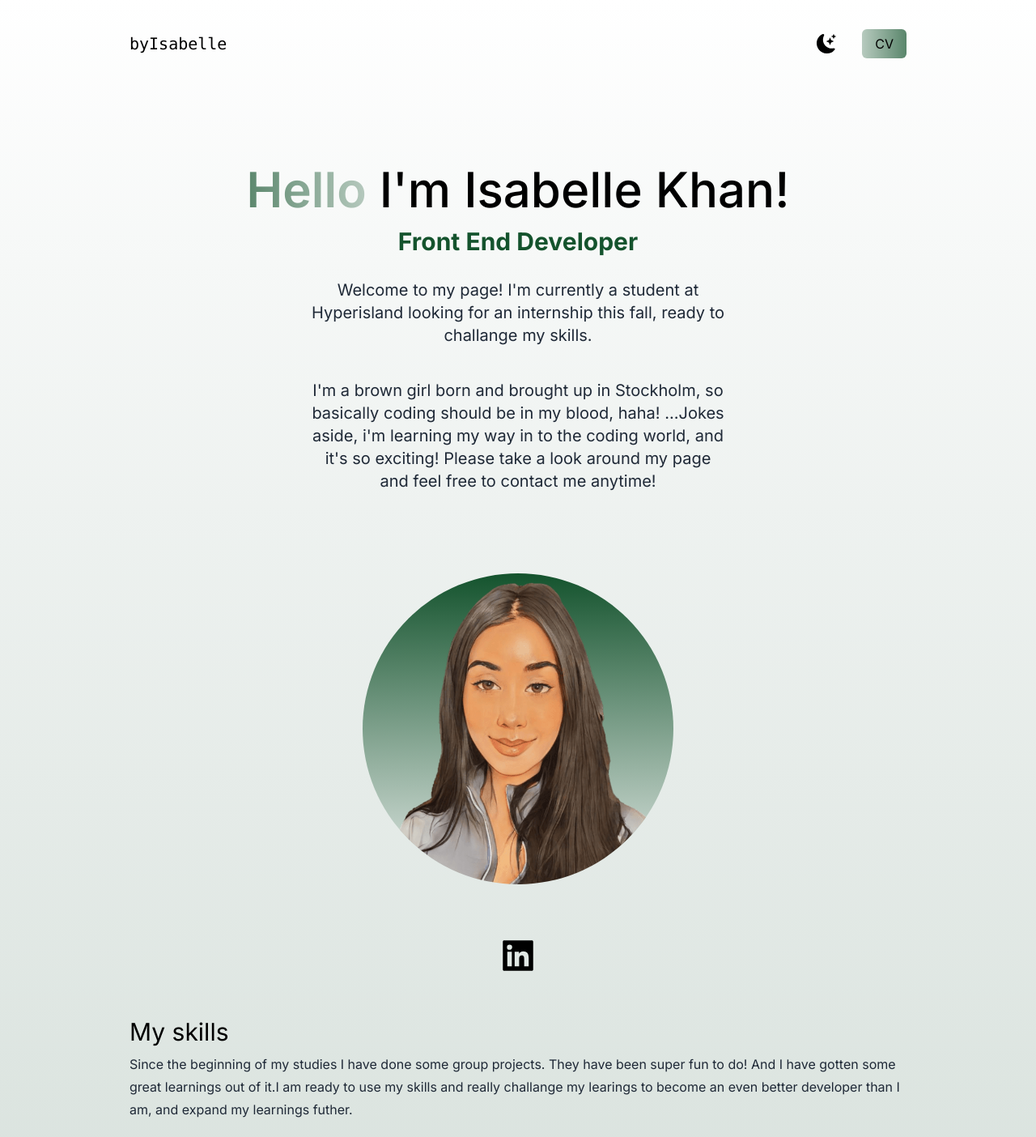
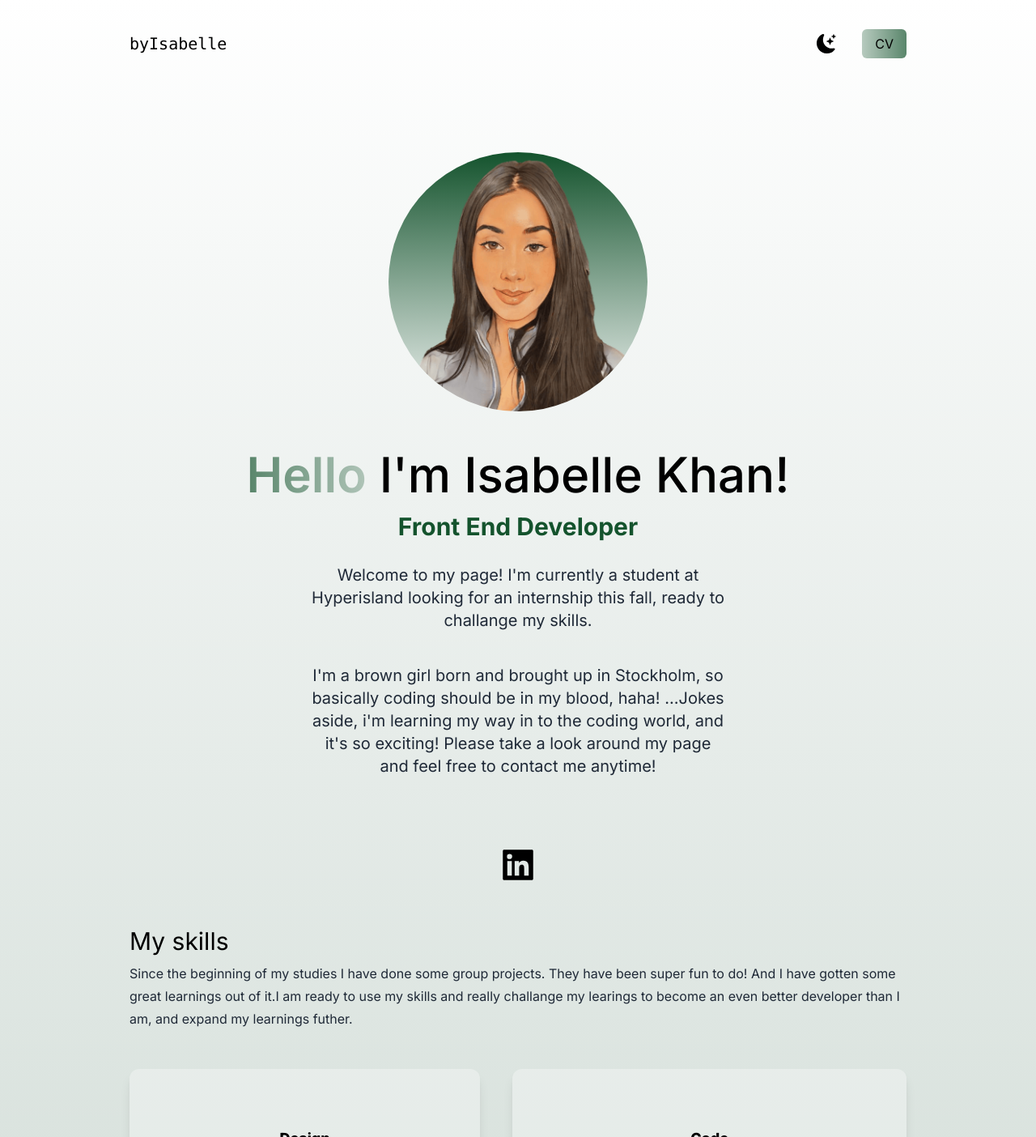
Before and after one commit to Isabellekhan/portfolio, a Next.js app: page / in a window 1280 px wide. Shown: the top 1404 px of the page at 81% size. Built offline with nearby package versions, Linux system fonts and the light colour scheme.

Commit message:
chnage the position of picure

```diff
--- a/src/app/page.js
+++ b/src/app/page.js
@@ -37,6 +37,9 @@ export default function Home() {
               </li>
             </ul>
           </nav>
+          <div className="mx-auto bg-gradient-to-b from-green-900 rounded-full w-80 h-80 relative overflow-hidden mt-20 md:h-50 md:w-50">
+            <Image src={isabelle} layout="fill" objectFit="cover" />
+          </div>
 
           <div className="text-center p-10">
             <h2 className="text-5xl py-2 text-black font-medium md:text-6xl">
@@ -63,10 +66,6 @@ export default function Home() {
               my way in to the coding world, and it's so exciting! Please take a
               look around my page and feel free to contact me anytime!
             </p>
-
-            <div className="mx-auto bg-gradient-to-b from-green-900 rounded-full w-80 h-80 relative overflow-hidden mt-20 md:h-96 md:w-96">
-              <Image src={isabelle} layout="fill" objectFit="cover" />
-            </div>
           </div>
           <div className="text-5xl flex justify-center gap-16 py-6 text-black ">
             <a href="https://www.linkedin.com/in/isabelle-khan-825656162">
```
